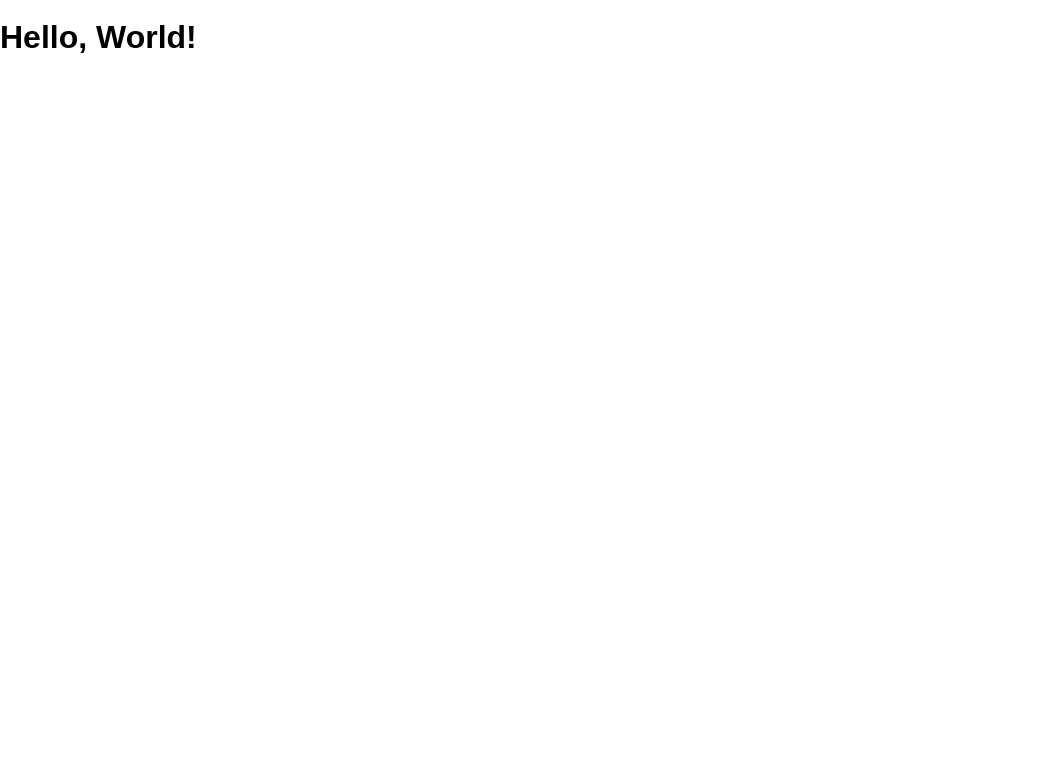
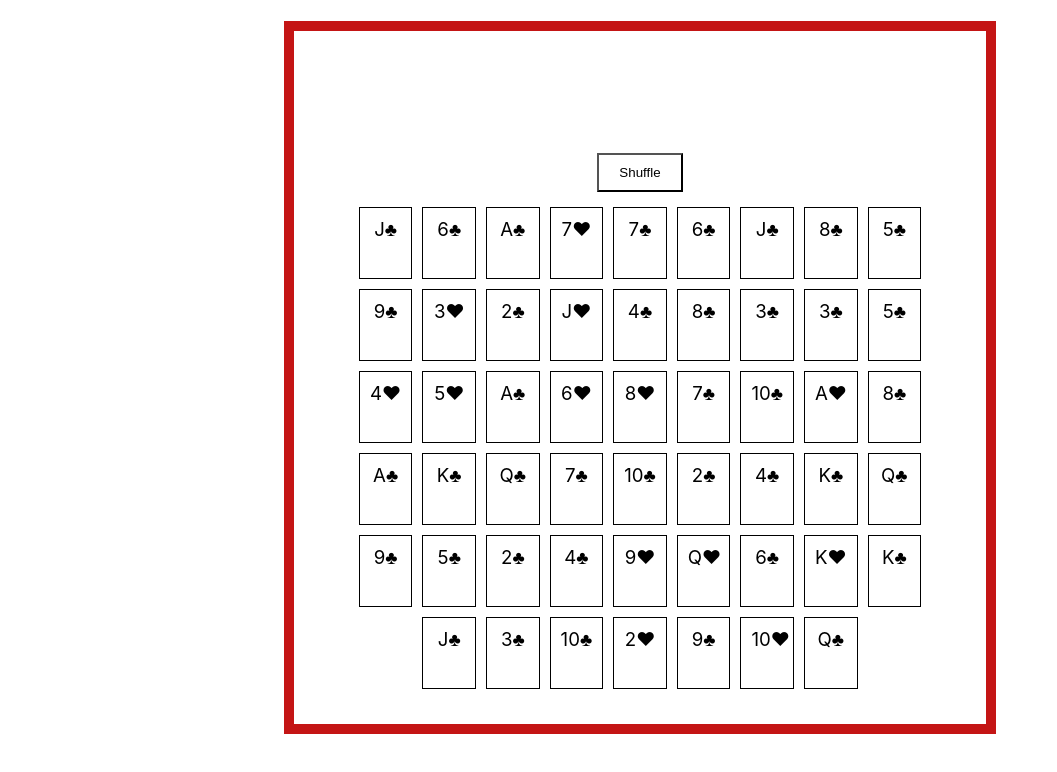
Before and after one commit to onemira/rock, a website: page public/index.html in a window 1280 px wide. Shown: the whole page, without its empty margins (0-1057 px from the left). Drawn offline with Linux system fonts and the light colour scheme.

Commit message:
first commit

```diff
--- a/public/index.html
+++ b/public/index.html
@@ -1,14 +1,21 @@
 <!DOCTYPE html>
 <html>
-  <head lang="en">
-    <meta charset="UTF-8">
-    <meta name="viewport" content="width=device-width, initial-scale=1">
-    <title>rock paper scissors</title>
-    <link rel="shortcut icon" href="/favicon.ico">
-    <link rel="stylesheet" href="/screen.css">
-  </head>
-  <body>
-    <h1 class='hello-world'></h1>
-    <script src="/main.js" charset="utf-8"></script>
-  </body>
+
+<head lang="en">
+  <meta charset="UTF-8" />
+  <meta name="viewport" content="width=device-width, initial-scale=1" />
+  <title>Everybody Shuffling!</title>
+  <link rel="stylesheet" href="/screen.css" />
+</head>
+
+<body>
+  <h1 class="hello-world"></h1>
+  <div class="deck">
+    <h1>A Deck of Cards</h1>
+    <button class="btn" onclick="shuffle()">Shuffle</button>
+    <div id="deck"></div>
+  </div>
+  <script src="/main.js" charset="utf-8"></script>
+</body>
+
 </html>
--- a/public/main.js
+++ b/public/main.js
@@ -1,7 +1,59 @@
-const main = () => {
-  if (document.querySelector('h1.hello-world')) {
-    document.querySelector('h1.hello-world').textContent = 'Hello, World!'
-  }
+let cards = ['A', '2', '3', '4', '5', '6', '7', '8', '9', '10', 'J', 'Q', 'K']
+let suits = ['diamonds', 'hearts', 'spades', 'clubs']
+let deck = []
+
+const buildDeck = () => {
+	deck = []
+
+	for (let i = 0; i < suits.length; i++) {
+		for (let x = 0; x < cards.length; x++) {
+			var card = {
+				Value: cards[x],
+				Suit: suits[i]
+			};
+			deck.push(card);
+		}
+	}
+	return deck
 }
 
-document.addEventListener('DOMContentLoaded', main)
+const shuffle = () => {
+	for (let i = 0; i < 1000; i++) {
+		let location1 = Math.floor(Math.random() * deck.length)
+		let location2 = Math.floor(Math.random() * deck.length)
+		let temp = deck[location1]
+		deck[location1] = deck[location2]
+		deck[location2] = temp
+	}
+
+	dealCards()
+}
+
+const dealCards = () => {
+	document.getElementById('deck').innerHTML = ''
+	for (let i = 0; i < deck.length; i++) {
+		let card = document.createElement('div')
+		let icon = ''
+		if (deck[i].Suit === 'hearts') icon = '&hearts;'
+		else if (deck[i].suit === 'spades') {
+			icon = '&spades;'
+		} else if (deck[i].suit === 'diamonds') {
+			icon = '&diams;'
+		} else {
+			icon = '&clubs;'
+		}
+
+		card.innerHTML = deck[i].Value + '' + icon
+		card.className = 'card'
+
+		document.getElementById('deck').appendChild(card)
+	}
+}
+
+const load = () => {
+	deck = buildDeck()
+	shuffle()
+	dealCards()
+}
+
+window.onload = load
--- a/public/screen.css
+++ b/public/screen.css
@@ -1,12 +1,33 @@
-:root {
-  font: 16px / 1 sans-serif;
+body {
+  font-family: -apple-system, BlinkMacSystemFont, 'Segoe UI', Roboto, Oxygen,
+    Ubuntu, Cantarell, 'Open Sans', 'Helvetica Neue', sans-serif;
 }
 
-html {
-  height: 100%;
+.deck {
+  width: 50%;
+  margin: 20px auto;
+  border: solid 10px rgb(196, 21, 21);
+  padding: 30px;
+  text-align: center;
+  color: white;
 }
 
-body {
-  margin: 0;
-  min-height: 100%;
+.card {
+  width: 5%;
+  height: 50px;
+  padding: 10px;
+  border: solid 1px black;
+  background-color: white;
+  display: inline-block;
+  font-size: 14pt;
+  text-align: center;
+  color: black;
+  margin: 5px;
 }
+
+.btn {
+  background: white;
+  padding: 10px 20px;
+  margin: 10px;
+  display: inline-block;
+}
```
